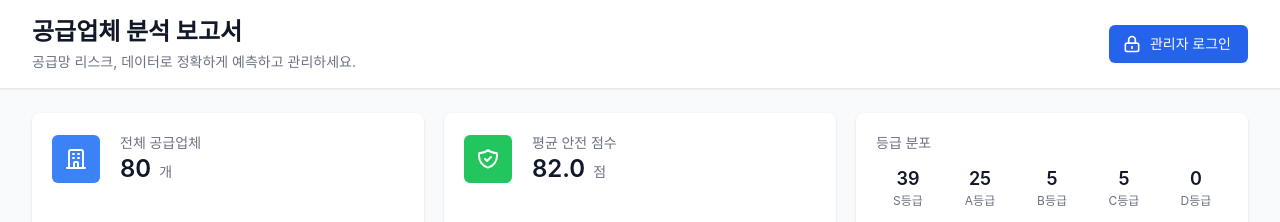
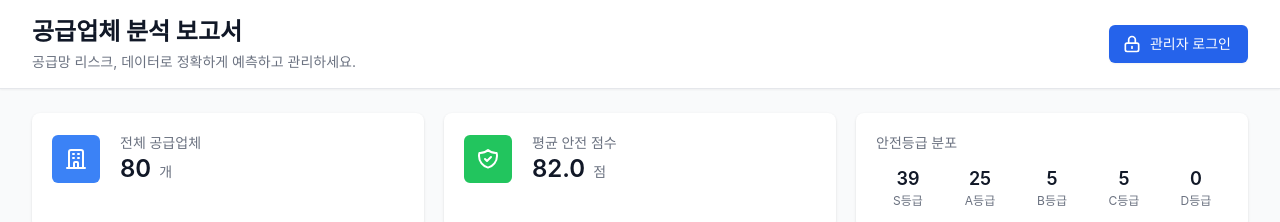
Before and after one commit to maejagu59-debug/vedor_assessment, a React (Vite) app: page / in a window 1280 px wide. Shown: the top 222 px of the page. Built offline with nearby package versions, Linux system fonts and the light colour scheme; a web font is replaced by a local one.

Commit message:
등급 분포를 안전등급 분포로 텍스트 수정

```diff
--- a/src/components/dashboard/StatisticsSummary.tsx
+++ b/src/components/dashboard/StatisticsSummary.tsx
@@ -71,10 +71,10 @@ const StatisticsSummary: React.FC = () => {
           </div>
         ))}
 
-        {/* 등급 분포 카드 */}
+        {/* 안전등급 분포 카드 */}
         <div className="lg:col-span-2 bg-white overflow-hidden shadow rounded-lg">
           <div className="p-5">
-            <h3 className="text-sm font-medium text-gray-500 mb-3">등급 분포</h3>
+            <h3 className="text-sm font-medium text-gray-500 mb-3">안전등급 분포</h3>
             <div className="grid grid-cols-5 gap-2">
               {(['S', 'A', 'B', 'C', 'D'] as const).map(grade => (
                 <div key={grade} className="text-center">
```
